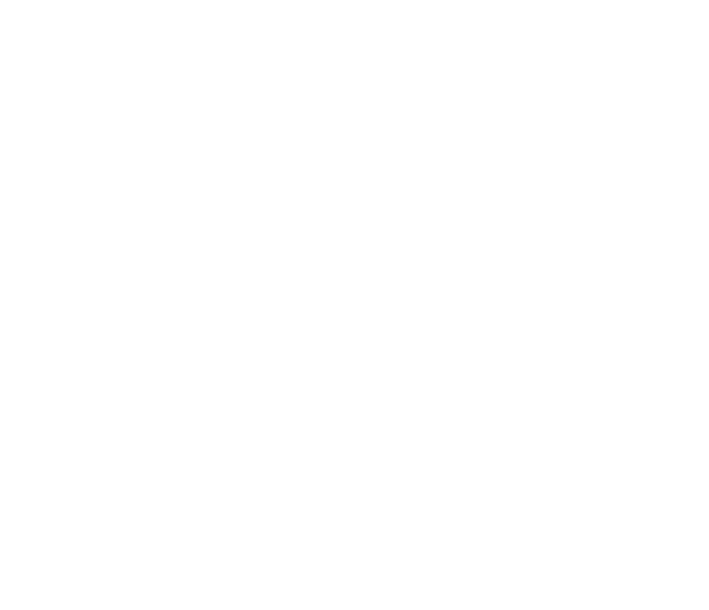
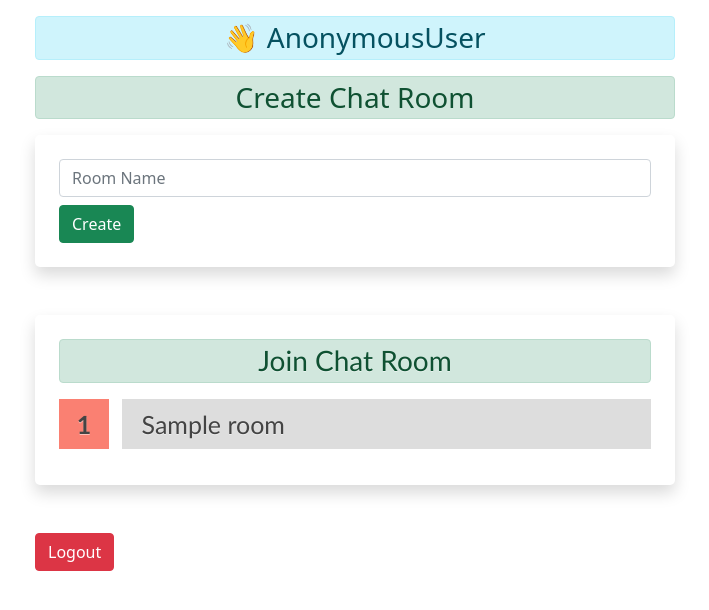
Before and after one commit to arunmahara/Chat-App, a Django app: page /home/ in a window 1280 px wide. Before the commit the part shown is empty. Shown: the top 610 px of the page, without its empty margins (13-722 px from the left). Run offline with Django 4.2, Linux system fonts and the light colour scheme; tables that the repository leaves empty hold one stand-in row (values such as "Sample post"); one stand-in notice (Sample message) is shown.

Commit message:
display chat rooms

```diff
--- /dev/null
+++ b/chat/static/css/style.css
@@ -0,0 +1,60 @@
+ol {
+    counter-reset: li; /* Initiate a counter */
+    list-style: none; /* Remove default numbering */
+    *list-style: decimal; /* Keep using default numbering for IE6/7 */
+    font: 25px 'trebuchet MS', 'lucida sans';
+    margin-bottom: 6em;
+    text-shadow: 0 1px 0 rgba(255,255,255,.5);
+  }
+
+.rectangle-list{
+  margin: 0;
+  padding: 0;
+}
+
+
+.rectangle-list a{
+position: relative;
+display: block;
+padding: .4em .4em .4em .8em;
+*padding: .4em;
+margin: .5em 0 .5em 2.5em;
+background: #ddd;
+color: #444;
+text-decoration: none;
+transition: all .3s ease-out;
+}
+
+.rectangle-list a:hover{
+background: #eee;
+}
+
+.rectangle-list a:before{
+content: counter(li);
+counter-increment: li;
+position: absolute;
+left: -2.5em;
+top: 50%;
+margin-top: -1em;
+background: #fa8072;
+height: 2em;
+width: 2em;
+line-height: 2em;
+text-align: center;
+font-weight: bold;
+}
+
+.rectangle-list a:after{
+position: absolute;
+content: '';
+border: .5em solid transparent;
+left: -1em;
+top: 50%;
+margin-top: -.5em;
+transition: all .3s ease-out;
+}
+
+.rectangle-list a:hover:after{
+left: -.5em;
+border-left-color: #fa8072;
+}
--- a/chat/templates/chat/home.html
+++ b/chat/templates/chat/home.html
@@ -0,0 +1,54 @@
+{% load static %}
+<!DOCTYPE html>
+<html lang="en">
+<head>
+    <meta charset="UTF-8">
+    <meta http-equiv="X-UA-Compatible" content="IE=edge">
+    <meta name="viewport" content="width=device-width, initial-scale=1.0">
+    <link rel="stylesheet" href="{% static '/css/style.css' %}" />
+    <link href="https://cdn.jsdelivr.net/npm/bootstrap@5.0.0-beta2/dist/css/bootstrap.min.css" rel="stylesheet" integrity="sha384-BmbxuPwQa2lc/FVzBcNJ7UAyJxM6wuqIj61tLrc4wSX0szH/Ev+nYRRuWlolflfl" crossorigin="anonymous">
+    <title>CHATTY</title>
+</head>
+<body>
+    <div class="col-sm-6 m-5 mt-3" >
+            <h3 class="alert alert-info text-center p-1">👋 {{request.user}}</h3>
+            <h3 class="alert alert-success text-center p-1">Create Chat Room</h3>
+            <form method="post" class="shadow p-4 mt-1" style="border-radius: 5px;">
+                {% csrf_token %}
+                <input type="text" placeholder="Room Name" class="form-control" name="room" required>
+                <input type="submit" value="Create" class="btn btn-success mt-2">
+            </form>
+            {% for message in messages %}
+            <div class="col-sm-4 mt-1">
+            <div id="msg" class="alert alert-info p-1 text-center">
+            <small style="color: green; font-size: 15px;">{{message}}</small>
+            </div>
+            </div>
+            {% endfor %}
+    </div>
+
+    <div class="col-sm-6 m-5">
+        <div class="shadow p-4 mt-1" style="border-radius: 5px;" >
+        <ol class="rectangle-list" >
+            <h3 class="alert alert-success text-center p-1">Join Chat Room</h3>
+            {% for room in rooms %}
+            <li><a href="#">{{room.name}}</a></li>
+            {% endfor %}
+          </ol>
+        </div>
+    </div>
+
+    <div class="col-sm-6 m-5">
+        <a href="{% url 'logout' %}" class="btn btn-danger">Logout</a>
+    </div>
+
+    <script src="https://code.jquery.com/jquery-3.6.0.min.js" integrity="sha256-/xUj+3OJU5yExlq6GSYGSHk7tPXikynS7ogEvDej/m4=" crossorigin="anonymous"></script>
+
+    <script>
+      setTimeout( function() {    //for auto hide message
+          jQuery('#msg').hide();
+      }, 2000 );
+
+    </script>
+</body>
+</html>
--- a/chat/templates/chat/login.html
+++ b/chat/templates/chat/login.html
@@ -4,7 +4,7 @@
     <meta charset="UTF-8">
     <meta http-equiv="X-UA-Compatible" content="IE=edge">
     <meta name="viewport" content="width=device-width, initial-scale=1.0">
-    <title>Document</title>
+    <title>CHATTY</title>
     <link href="https://cdn.jsdelivr.net/npm/bootstrap@5.0.0-beta2/dist/css/bootstrap.min.css" rel="stylesheet" integrity="sha384-BmbxuPwQa2lc/FVzBcNJ7UAyJxM6wuqIj61tLrc4wSX0szH/Ev+nYRRuWlolflfl" crossorigin="anonymous">
 </head>
 <body>
--- a/chat/templates/chat/signup.html
+++ b/chat/templates/chat/signup.html
@@ -4,7 +4,7 @@
     <meta charset="UTF-8">
     <meta http-equiv="X-UA-Compatible" content="IE=edge">
     <meta name="viewport" content="width=device-width, initial-scale=1.0">
-    <title>Document</title>
+    <title>CHATTY</title>
     <link href="https://cdn.jsdelivr.net/npm/bootstrap@5.0.0-beta2/dist/css/bootstrap.min.css" rel="stylesheet" integrity="sha384-BmbxuPwQa2lc/FVzBcNJ7UAyJxM6wuqIj61tLrc4wSX0szH/Ev+nYRRuWlolflfl" crossorigin="anonymous">
 
 </head>
--- a/chat/urls.py
+++ b/chat/urls.py
@@ -5,4 +5,5 @@ urlpatterns = [
     path('', views.loginUser, name='login'),
     path('home/', views.home, name='home'),
     path('signup', views.signupUser, name='signup'),
+    path('logout/', views.logoutUser, name='logout'),
 ]
--- a/chat/views.py
+++ b/chat/views.py
@@ -45,4 +45,10 @@ def loginUser(request):
         return redirect('home')
 
 def home(request):
-    return render(request, 'home.html')
+    room  = Room.objects.all()
+    return render(request, 'home.html', {'rooms':room})
+
+# logout user
+def logoutUser(request):
+    logout(request)
+    return redirect('/')
```
